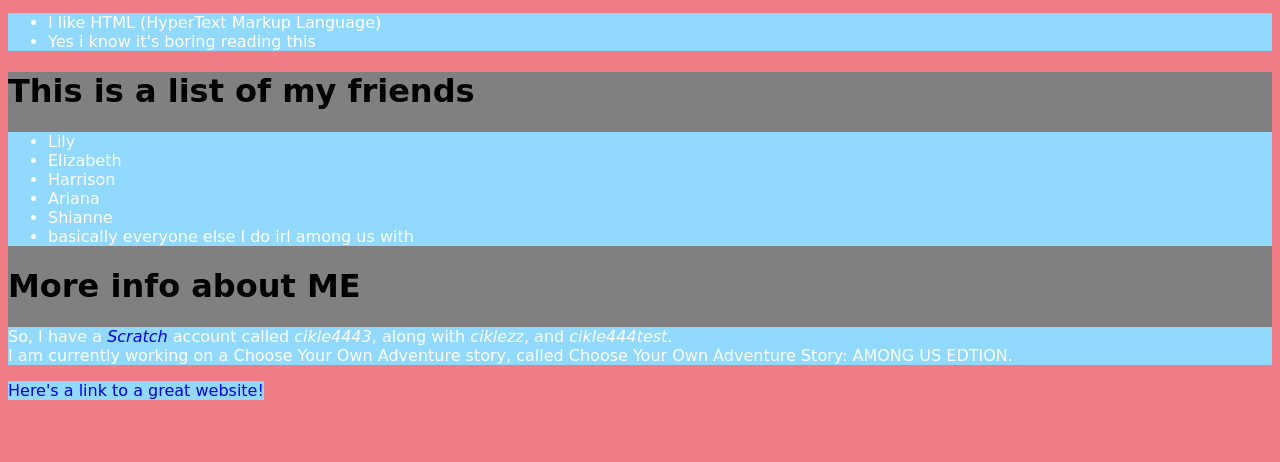
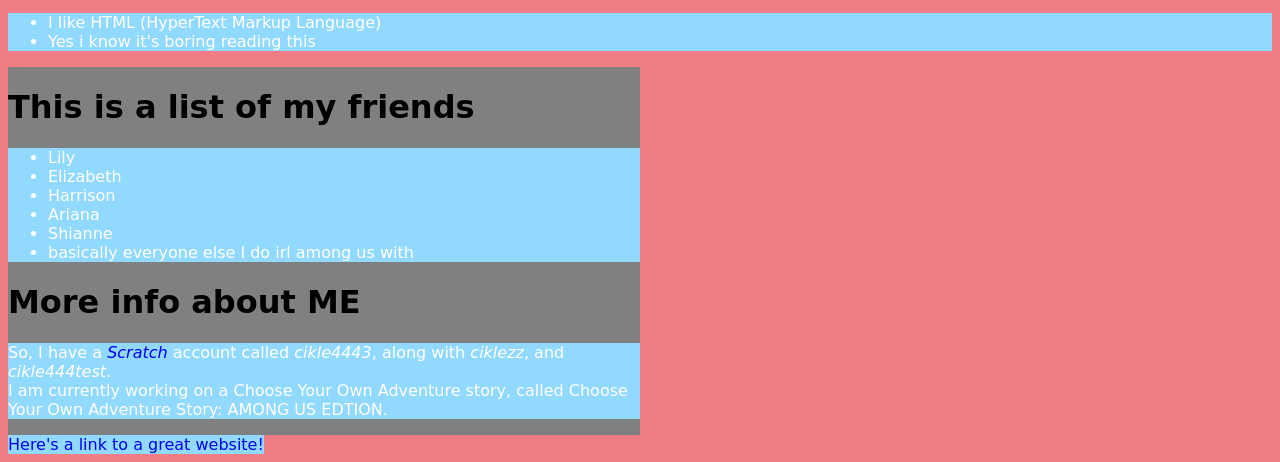
Before and after one commit to ctm28/ctm28.github.io, a plain HTML site: page index.html in a window 1280 px wide. Shown: the part 373-835 px from the top of the page. Before the commit the page ends 800 px from the top, so only its background shows below. Drawn offline with Linux system fonts and the light colour scheme.

Commit message:
Update index.html

```diff
--- a/index.html
+++ b/index.html
@@ -7,7 +7,10 @@
 
 <style>
 
-	#this-paragraph{background-color:gray;}
+	#this-paragraph{background-color:gray;
+			width:50%;
+			overflow:auto;
+	}
 
 #title{postion:fixed;}
 
```
